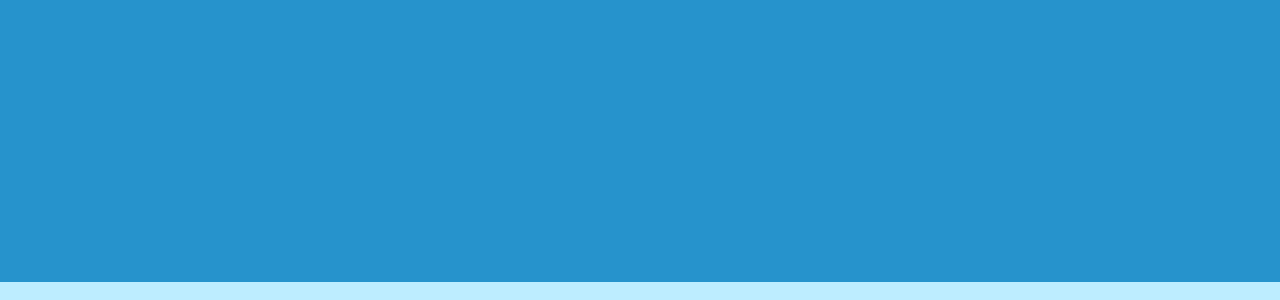
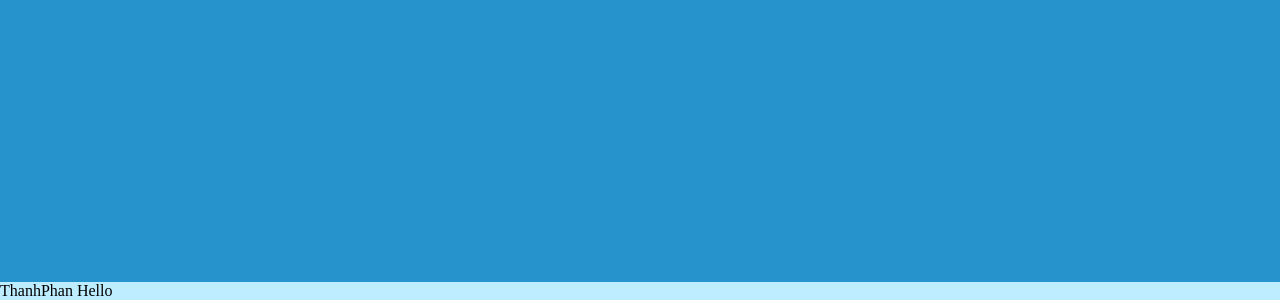
Before and after one commit to pvthanh98/SimpleWaleDemo, a plain HTML site: page static/index.html in a window 1280 px wide. Shown: the part 1528-1828 px from the top of the page. Drawn offline with Linux system fonts and the light colour scheme.

Commit message:
Test commit

```diff
--- a/static/index.html
+++ b/static/index.html
@@ -50,5 +50,8 @@
   <img id="whale" src="whale300.png"/>
   <div id="waves"></div>
   <div id="sea"></div>
+  <div>
+    ThanhPhan Hello
+  </div>
 </body>
 </html>
```
